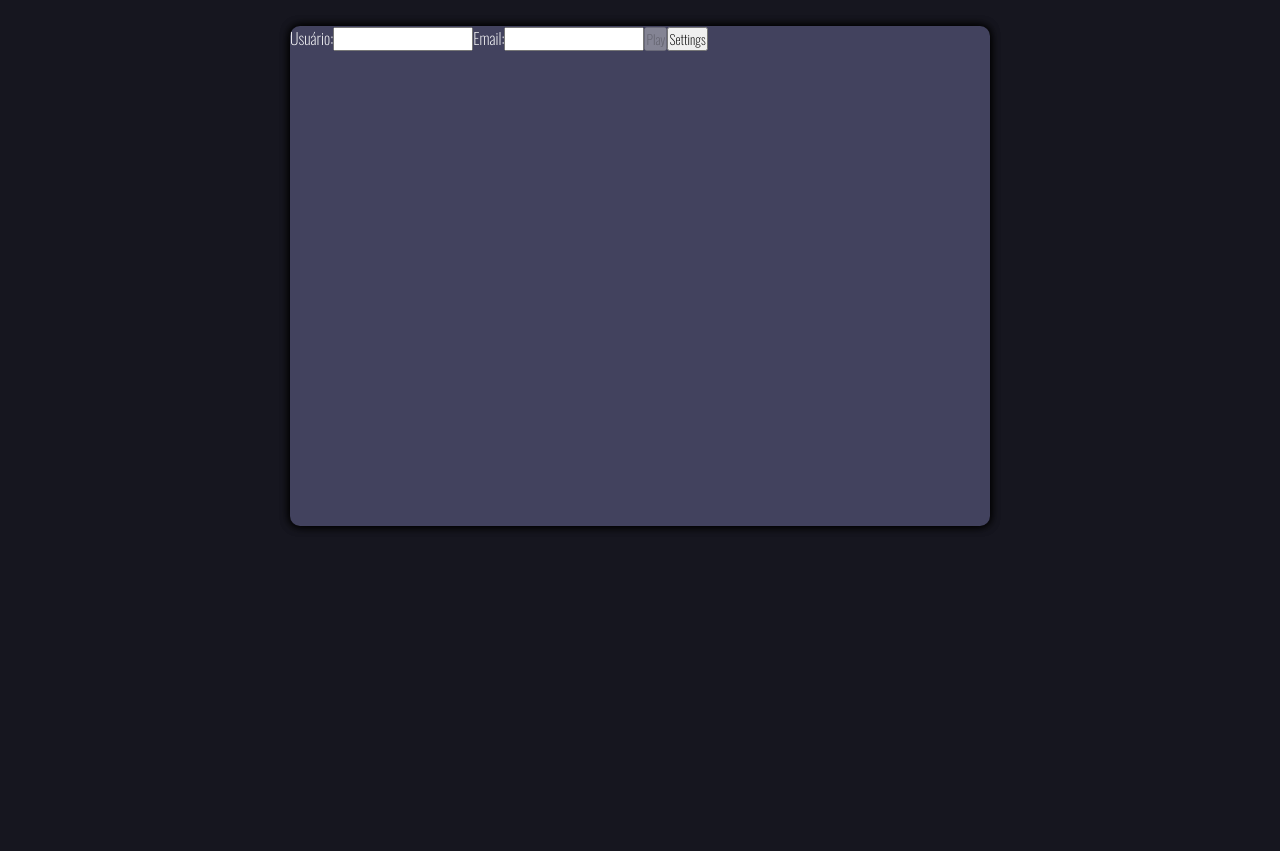
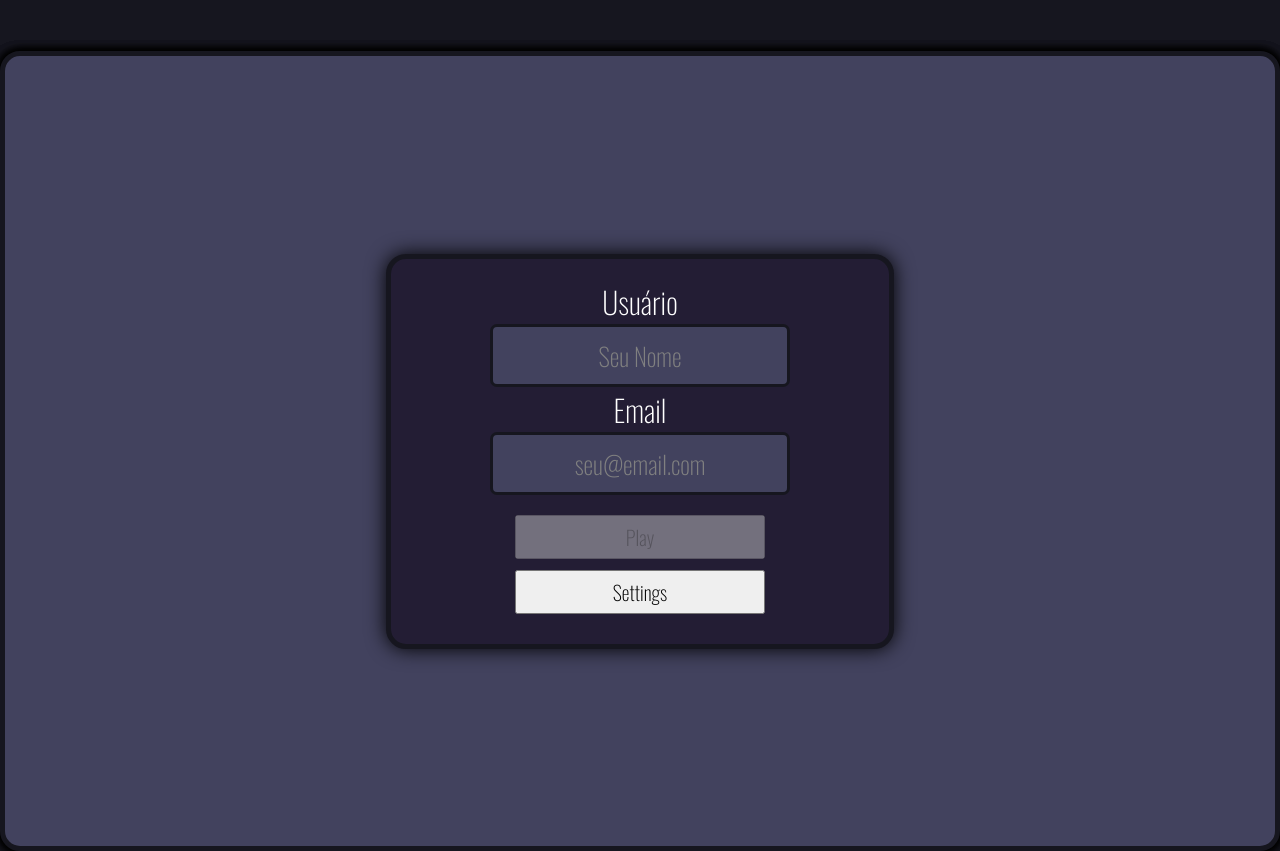
Before and after one commit to zTiagok/trybe-18.trivia, a React (Create React App) app: page / in a window 1280 px wide. Before the commit the page ends 800 px from the top, so only its background shows below. Built offline with nearby package versions, Linux system fonts and the light colour scheme.

Commit message:
c7 - CSS Implementado na Página de Jogo/Início do CSS no Login

```diff
--- a/src/App.css
+++ b/src/App.css
@@ -21,34 +21,103 @@
 body {
   background-color: var(--background);
   color: white;
+  user-select: none;
 }
 
 /* APP _____________________ */
 .App {
   background-color: var(--foreground);
-  border-radius: 10px;
-  box-shadow: 0 0 10px black , 0 0 10px black;
+  border: 5px solid var(--background);
+  border-radius: 20px;
+  box-shadow: 0 0 10px black , 0 0 10px black , 0 0 10px black , 0 0 10px black;
   display: flex;
   flex-direction: column;
-  height: 600px;
+  height: 800px;
   margin: auto;
-  margin-top: 2%;
-  max-height: 500px;
-  max-width: 700px;
+  margin-top: 4%;
+  max-height: 800px;
+  max-width: 1400px;
+
+  /* background-image: url(./images/TRYBE\ TRIVIA.png);
+  background-repeat: no-repeat;
+  background-size: cover;
+  background-position: center;
+  background-position-x: center; */
+}
+
+/* LOGIN_____________________ */
+#login-page {
+  height: 100%;
+  display: flex;
+  align-items: center;
+  justify-content: center;
+}
+
+#login-form {
+  align-items: center;
+  background-color: var(--details);
+  border: 5px solid var(--background);
+  box-shadow: 0 0 20px black;
+  border-radius: 20px;
+  display: flex;
+  flex-direction: column;
+  font-size: 30px;
+  height: 50%;
+  justify-content: space-evenly;
+  width: 40%;
+  padding-bottom: 20px;
+}
+
+#login-form input {
+  padding: 10px;
+  font-size: 25px;
+  text-align: center;
+  width: 300px;
+  color: white;
+  text-shadow: 0 0 5px white;
+  border-radius: 7px;
+  margin-top: -20px;
+  border: 3px solid var(--background);
+  background-color: var(--foreground);
+}
+
+#login-form input:focus {
+  background-color: white;
+  border: 3px solid var(--foreground);
+  outline: none;
+  color: black;
+  text-shadow: none;
+}
+
+#email-label {
+  margin-top: -20px;
+}
+
+#login-form button {
+  width: 250px;
+  padding: 5px;
+  margin-bottom: -10px;
+  font-size: 20px;
+}
+
+::placeholder {
+  color: grey;
+  text-shadow: none;
 }
 
 /* HEADER____________________ */
 header {
   align-items: center;
   background-color: var(--details);
-  border-bottom: 2px solid white;
-  border-radius: 10px 10px 5px 5px;
+  border-bottom: 3px solid white;
+  border-radius: 15px 15px 10px 10px;
   box-shadow: 0 4px 10px var(--background);
   display: flex;
   flex-grow: 0;
+  font-size: 30px;
   justify-content: space-around;
-  padding-bottom: 20px;
-  padding-top: 20px;
+  padding-bottom: 40px;
+  padding-top: 40px;
   text-shadow: 0 0 5px white;
   width: 100%;
 }
@@ -63,11 +132,11 @@ header {
 
 #header-icon {
   border-radius: 50px;
-  width: 25px;
+  width: 40px;
 }
 
 #header-username {
-  margin-left: 5px;
+  margin-left: 10px;
 }
 
 /* GAME______________________ */
@@ -76,25 +145,57 @@ header {
   flex-direction: column;
   flex-grow: 1;
   margin: auto;
-  margin-top: 45px;
 }
 
 #trivia-game {
   align-items: center;
   display: flex;
   flex-direction: column;
-  height: 350px;
+  height: 600px;
   justify-content: space-evenly;
   max-width: 600px;
   width: 600px;
 }
 
 .trivia-category {
-  font-size: 40px;
+  font-size: 60px;
+  margin-bottom: -10px;
+  text-align: center;
+  width: 800px;
+
+  /* background: linear-gradient(to right, var(--foreground) 0.1%, rgb(255, 255, 255) 50%, rgb(255, 255, 255) 60%, var(--foreground) 70%);
+  -webkit-background-clip: text;
+  -webkit-text-fill-color: transparent;
+  animation: shine 7s 0s infinite linear;
+  animation-fill-mode: forwards;
+  -webkit-text-size-adjust: none;
+  text-decoration: none;
+  white-space: nowrap; */
+}
+
+@keyframes shine {
+  0% {
+    background-position: 0;
+  }
+  50% {
+    background-position: 400px;
+  }
+  100% {
+    background-position: 800px;
+  }
+}
+
+.trivia-line {
+  background-image: linear-gradient(to right, var(--foreground), var(--details), var(--details), var(--details), var(--foreground));
+  border: none;
+  height: 5px;
+  width: 700px;
 }
 
 .trivia-text {
-
+  font-size: 30px;
+  text-align: center;
+  width: 1000px;
 }
 
 .trivia-answers {
@@ -104,17 +205,26 @@ header {
 
 .trivia-answers button {
   border-radius: 5px;
+  font-size: 25px;
   margin: 5px 0;
   padding: 10px;
-  width: 400px;
+  text-shadow: none;
+  transition: padding 1s 0s , font-size 0.5s 0s , text-shadow 0.5s 0.1s , background-color 0.5s 0s , color 0.5s 0s , border 1.5s 0s;
+  width: 700px;
 }
 
 .trivia-answers button:hover {
+  background-color: var(--details);
+  border: 3px solid white;
+  color: white;
   cursor: pointer;
-  background-color: var(--background);
-  color: white;
-  text-shadow: 0 0 5px white , 0 0 5px white;
+  font-size: 35px;
+  padding: 20px;
+  position: relative;
+  text-shadow: 0 0 10px white , 0 0 10px white;
+  transition: padding 1s 0s , font-size 0.5s 0s , text-shadow 0.5s 0.1s , background-color 0.5s 0s , color 0.5s 0s , border 2s 0s , box-shadow 2s 0s;
 }
+
 
 .correct {
   border: 3px solid var(--background);
@@ -132,10 +242,49 @@ header {
   border: 3px solid red;
 }
 
-.correct-answer-nok {
+/* .correct-answer-nok {
   border: 3px solid var(--green);
 }
 
 .incorrect-answer-nok {
   border: 3px solid red;
+} */
+
+.trivia-next-question {
+  animation: shake 2s 0.5s;
+  animation-iteration-count: infinite;
+  background-color: var(--details);
+  border: 3px solid white;
+  border-radius: 5px;
+  box-shadow: 1px 7px 10px var(--background);
+  color: white;
+  cursor: pointer;
+  font-size: 18px;
+  margin: -10px auto;
+  padding: 5px;
+  text-shadow: 0 0 5px white;
+  width: 200px;
 }
+
+.trivia-next-question:hover {
+  background-color: var(--background);
+}
+
+@keyframes shake {
+
+  10%, 90% {
+    transform: translate3d(-1px, 0, 0);
+  }
+
+  20%, 80% {
+    transform: translate3d(2px, 0, 0);
+  }
+
+  30%, 50%, 70% {
+    transform: translate3d(-4px, 0, 0);
+  }
+
+  40%, 60% {
+    transform: translate3d(4px, 0, 0);
+  }
+}
--- a/src/pages/Game.jsx
+++ b/src/pages/Game.jsx
@@ -85,11 +85,11 @@ class Game extends Component {
     this.setState({ nextCategory: true });
 
     const correctAnswer = document.querySelector('.correct');
-    correctAnswer.classList.add('correct-answer-nok');
+    correctAnswer.classList.add('correct-answer-ok');
 
     const incorrectAnswers = document.querySelectorAll('.incorrect');
     incorrectAnswers.forEach((answer) => {
-      answer.classList.add('incorrect-answer-nok');
+      answer.classList.add('incorrect-answer-ok');
     });
   }
 
@@ -108,6 +108,7 @@ class Game extends Component {
         type="button"
         onClick={ this.nextCategoryEvent }
         data-testid="btn-next"
+        className="trivia-next-question"
       >
         Próxima Questão
       </button>
@@ -121,11 +122,12 @@ class Game extends Component {
         >
           { results.category }
         </h3>
+        <div className="trivia-line" />
         <h4
           className="trivia-text"
           data-testid="question-text"
         >
-          {results.question}
+          { results.question }
         </h4>
         <div className="trivia-answers" data-testid="answer-options">
           {APIanswers[index]}
--- a/src/pages/Login.jsx
+++ b/src/pages/Login.jsx
@@ -53,9 +53,9 @@ class Login extends Component {
     return (
       <div id="login-page">
         <form id="login-form">
-
-          <label htmlFor="login-name">
-            Usuário:
+          <babel htmlFor="login-name" id="user-label">
+            Usuário
+          </babel>
           <input
             type="text"
             value={ userValue }
@@ -63,12 +63,14 @@ class Login extends Component {
             name="login-name"
             id="login-name"
             data-testid="input-player-name"
+            autoComplete="off"
+            placeholder="Seu Nome"
             required
           />
-          </label>
 
-          <label htmlFor="login-email">
-            Email:
+          <babel htmlFor="login-email" id="email-label">
+            Email
+          </babel>
           <input
             type="email"
             value={ emailValue }
@@ -76,9 +78,10 @@ class Login extends Component {
             name="login-email"
             id="login-email"
             data-testid="input-gravatar-email"
+            autoComplete="off"
+            placeholder="seu@email.com"
             required
           />
-          </label>
 
           <button
             type="button"
```
Also changed, not shown: src/images/TRYBE TRIVIA.png (added). Lines whose indentation alone changed are shown as unchanged.
